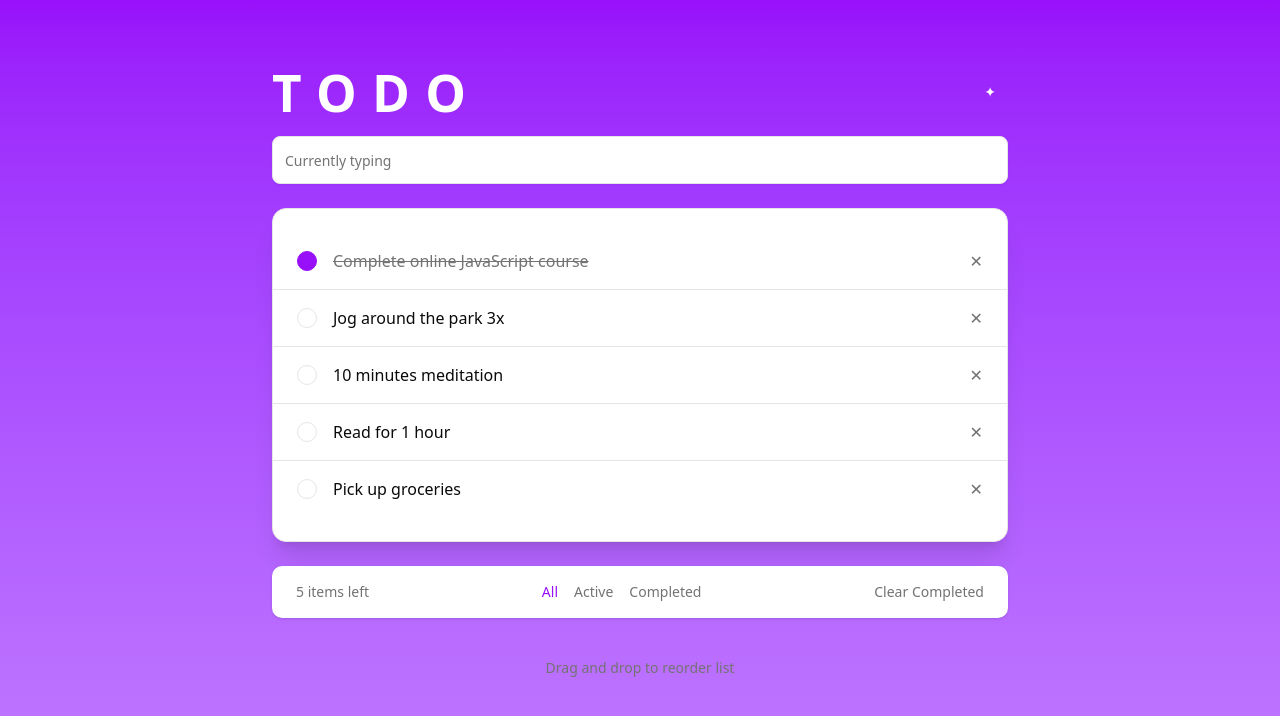
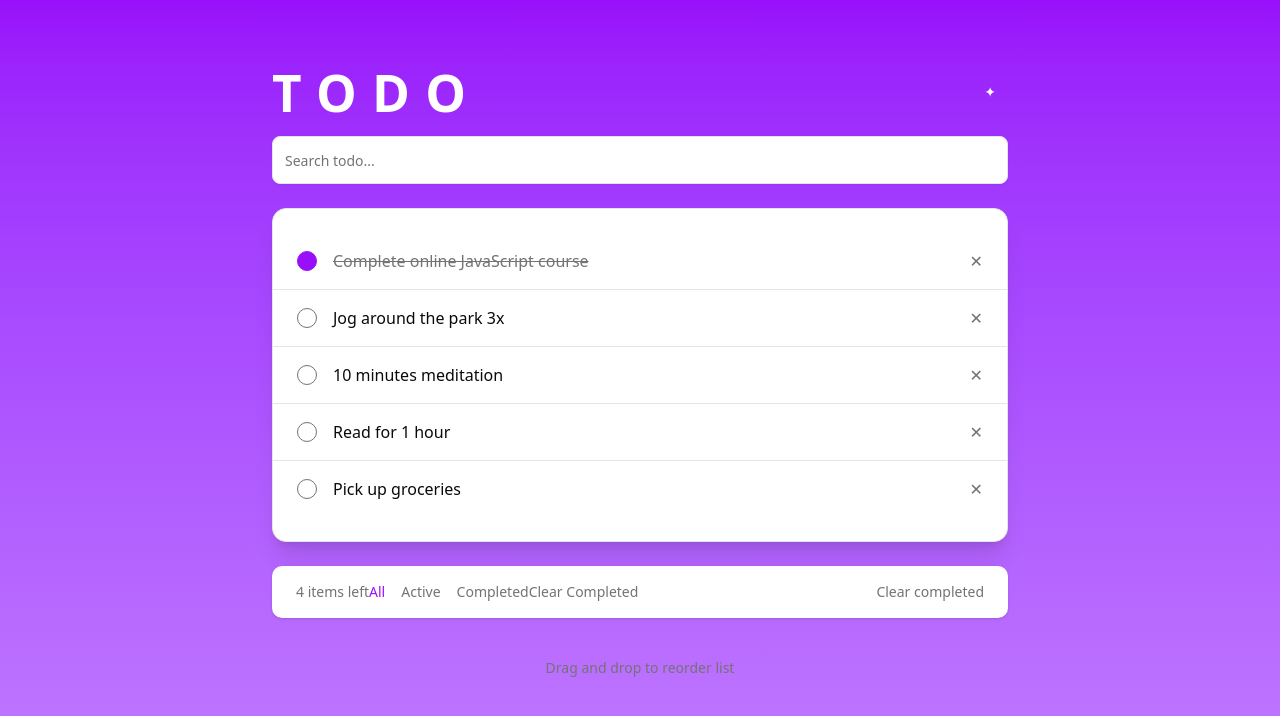
Before and after one commit to BagasDhitya/practice-january-november, a React (Vite) app in the folder 18-feb-2026/todo-app/: page /todos in a window 1280 px wide. Shown: the top 716 px of the page. Built offline with nearby package versions, Linux system fonts and the light colour scheme.

Commit message:
add todos

```diff
--- a/18-feb-2026/todo-app/src/components/SearchInput.tsx
+++ b/18-feb-2026/todo-app/src/components/SearchInput.tsx
@@ -1,20 +1,24 @@
 import { Input } from "./ui/input"
 import { useEffect, useState } from "react"
 
-export function SearchInput() {
+type Props = {
+    onSearch: (value: string) => void
+}
+
+export function SearchInput({ onSearch }: Props) {
     const [value, setValue] = useState("")
 
     useEffect(() => {
         const timeout = setTimeout(() => {
-            console.log("Search:", value) // nanti ganti logic
+            onSearch(value)
         }, 400)
 
         return () => clearTimeout(timeout)
-    }, [value])
+    }, [value, onSearch])
 
     return (
         <Input
-            placeholder="Currently typing"
+            placeholder="Search todo..."
             value={value}
             onChange={(e) => setValue(e.target.value)}
             className="h-12 bg-background dark:bg-muted"
--- a/18-feb-2026/todo-app/src/components/TodoFilters.tsx
+++ b/18-feb-2026/todo-app/src/components/TodoFilters.tsx
@@ -1,15 +1,52 @@
-export function TodoFilters() {
+import { type FilterType } from "../hooks/useTodos"
+
+type Props = {
+    filter: FilterType
+    itemsLeft: number
+    onChangeFilter: (filter: FilterType) => void
+    onClearCompleted: () => void
+}
+
+export function TodoFilters({
+    filter,
+    itemsLeft,
+    onChangeFilter,
+    onClearCompleted,
+}: Props) {
+    const activeClass = "text-purple-600 font-medium"
+    const inactiveClass = "hover:text-foreground"
+
     return (
         <div className="flex items-center justify-between text-sm text-muted-foreground">
-            <span>5 items left</span>
+            <span>{itemsLeft} items left</span>
 
             <div className="flex gap-4">
-                <button className="text-purple-600 font-medium">All</button>
-                <button className="hover:text-foreground">Active</button>
-                <button className="hover:text-foreground">Completed</button>
+                <button
+                    className={filter === "all" ? activeClass : inactiveClass}
+                    onClick={() => onChangeFilter("all")}
+                >
+                    All
+                </button>
+
+                <button
+                    className={filter === "active" ? activeClass : inactiveClass}
+                    onClick={() => onChangeFilter("active")}
+                >
+                    Active
+                </button>
+
+                <button
+                    className={filter === "completed" ? activeClass : inactiveClass}
+                    onClick={() => onChangeFilter("completed")}
+                >
+                    Completed
+                </button>
             </div>
 
-            <button className="hover:text-foreground">
+            <button
+                onClick={onClearCompleted}
+                className="hover:text-foreground"
+            >
                 Clear Completed
             </button>
         </div>
--- /dev/null
+++ b/18-feb-2026/todo-app/src/hooks/useTodos.ts
@@ -0,0 +1,68 @@
+import { useMemo, useState } from "react";
+
+export type Todo = {
+  id: number;
+  title: string;
+  completed: boolean;
+};
+
+export type FilterType = "all" | "active" | "completed";
+
+export function useTodos() {
+  const [todos, setTodos] = useState<Todo[]>([
+    { id: 1, title: "Complete online JavaScript course", completed: true },
+    { id: 2, title: "Jog around the park 3x", completed: false },
+    { id: 3, title: "10 minutes meditation", completed: false },
+    { id: 4, title: "Read for 1 hour", completed: false },
+    { id: 5, title: "Pick up groceries", completed: false },
+  ]);
+
+  const [filter, setFilter] = useState<FilterType>("all");
+  const [search, setSearch] = useState("");
+
+  /* ================= CRUD ================= */
+
+  const toggleTodo = (id: number) => {
+    setTodos((prev) =>
+      prev.map((todo) =>
+        todo.id === id ? { ...todo, completed: !todo.completed } : todo,
+      ),
+    );
+  };
+
+  const deleteTodo = (id: number) => {
+    setTodos((prev) => prev.filter((todo) => todo.id !== id));
+  };
+
+  const clearCompleted = () => {
+    setTodos((prev) => prev.filter((todo) => !todo.completed));
+  };
+
+  /* ================= FILTER + SEARCH ================= */
+
+  const filteredTodos = useMemo(() => {
+    return todos
+      .filter((todo) => {
+        if (filter === "active") return !todo.completed;
+        if (filter === "completed") return todo.completed;
+        return true;
+      })
+      .filter((todo) =>
+        todo.title.toLowerCase().includes(search.toLowerCase()),
+      );
+  }, [todos, filter, search]);
+
+  const itemsLeft = todos.filter((todo) => !todo.completed).length;
+
+  return {
+    todos: filteredTodos,
+    filter,
+    setFilter,
+    search,
+    setSearch,
+    itemsLeft,
+    toggleTodo,
+    deleteTodo,
+    clearCompleted,
+  };
+}
--- a/18-feb-2026/todo-app/src/pages/todos/index.tsx
+++ b/18-feb-2026/todo-app/src/pages/todos/index.tsx
@@ -3,57 +3,90 @@ import { SearchInput } from "../../components/SearchInput"
 import { ThemeToggle } from "../../components/ThemeToggle"
 import { TodoFilters } from "../../components/TodoFilters"
 import { useDarkMode } from "../../hooks/useDarkMode"
-
-const TODOS = [
-  { id: 1, title: "Complete online JavaScript course", completed: true },
-  { id: 2, title: "Jog around the park 3x", completed: false },
-  { id: 3, title: "10 minutes meditation", completed: false },
-  { id: 4, title: "Read for 1 hour", completed: false },
-  { id: 5, title: "Pick up groceries", completed: false },
-]
+import { useTodos } from "../../hooks/useTodos"
 
 export default function Todos() {
   const { toggleDarkMode } = useDarkMode()
+  const {
+    todos,
+    filter,
+    setFilter,
+    itemsLeft,
+    toggleTodo,
+    deleteTodo,
+    clearCompleted,
+    setSearch
+  } = useTodos()
+
 
   return (
     <div className="min-h-screen bg-gradient-to-b
       from-purple-600 to-purple-400 dark:from-[#1f1b2e] dark:to-[#15121f]">
+
+      {/* HEADER */}
       <div className="max-w-3xl mx-auto px-4 pt-16 pb-10 text-white flex items-center justify-between">
         <h1 className="text-4xl font-bold tracking-[0.3em]">
           TODO
         </h1>
         <ThemeToggle onToggle={toggleDarkMode} />
       </div>
+
+      {/* CONTENT */}
       <div className="max-w-3xl mx-auto px-4 -mt-6 space-y-6">
-        <SearchInput />
+        <SearchInput onSearch={setSearch} />
+
         <Card className="shadow-xl">
           <CardContent className="p-0 divide-y">
-            {TODOS.map(todo => (
+            {todos.map(todo => (
               <div
                 key={todo.id}
                 className="flex items-center justify-between px-6 py-4"
               >
                 <div className="flex items-center gap-4">
-                  <div className={`w-5 h-5 rounded-full border
-                    ${todo.completed ? "bg-purple-600 border-purple-600" : ""}`}
+                  <button
+                    onClick={() => toggleTodo(todo.id)}
+                    className={`w-5 h-5 rounded-full border
+                      ${todo.completed
+                        ? "bg-purple-600 border-purple-600"
+                        : "border-muted-foreground"}
+                    `}
                   />
                   <span
-                    className={`${todo.completed ? "line-through text-muted-foreground" : ""}`}
+                    className={todo.completed
+                      ? "line-through text-muted-foreground"
+                      : ""}
                   >
                     {todo.title}
                   </span>
                 </div>
 
-                <button className="text-muted-foreground hover:text-foreground">
+                <button
+                  onClick={() => deleteTodo(todo.id)}
+                  className="text-muted-foreground hover:text-foreground"
+                >
                   ✕
                 </button>
               </div>
             ))}
           </CardContent>
         </Card>
-        <div className="bg-background dark:bg-muted rounded-lg px-6 py-4 shadow">
-          <TodoFilters />
+
+        {/* FOOTER FILTER */}
+        <div className="bg-background dark:bg-muted rounded-lg px-6 py-4 shadow flex items-center justify-between">
+          <TodoFilters
+            filter={filter}
+            onChangeFilter={setFilter}
+            onClearCompleted={clearCompleted}
+            itemsLeft={itemsLeft}
+          />
+          <button
+            onClick={clearCompleted}
+            className="text-sm text-muted-foreground hover:text-foreground"
+          >
+            Clear completed
+          </button>
         </div>
+
         <p className="text-center text-sm text-muted-foreground pt-4">
           Drag and drop to reorder list
         </p>
```
Also changed, not shown: 1 other file (tests, documents, lock files or other folders).
